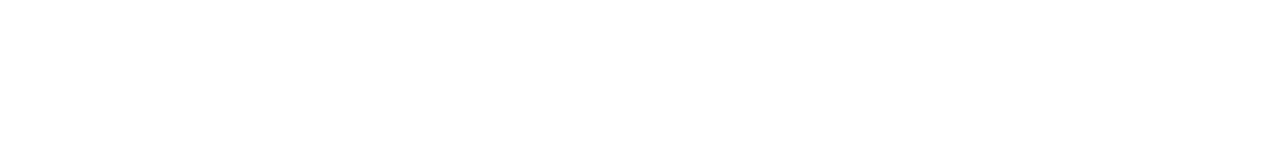
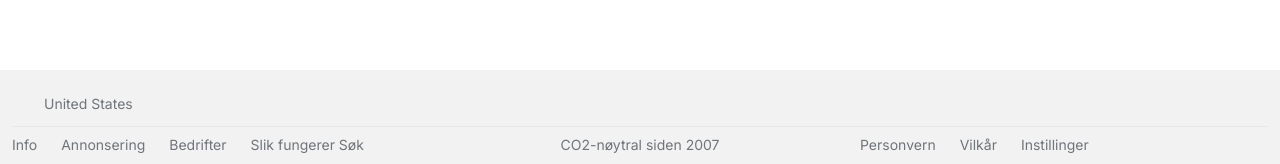
Before and after one commit to mariusrp/google-clone, a Next.js app: page / in a window 1280 px wide. Shown: the part 633-797 px from the top of the page. Built offline with nearby package versions, Linux system fonts and the light colour scheme; no server answers.

Commit message:
added footer

```diff
--- a/src/app/globals.css
+++ b/src/app/globals.css
@@ -11,4 +11,8 @@
         hover:shadow-md w-36 h-10 transition-shadow
         ;
     }
+    .link {
+        @apply hover:underline cursor-pointer
+    }
+
 }
--- a/src/app/layout.jsx
+++ b/src/app/layout.jsx
@@ -1,17 +1,21 @@
-import { Inter } from 'next/font/google'
-import './globals.css'
+import Footer from '@/components/Footer';
+import { Inter } from 'next/font/google';
+import './globals.css';
 
-const inter = Inter({ subsets: ['latin'] })
+const inter = Inter({ subsets: ['latin'] });
 
 export const metadata = {
   title: 'Create Next App',
   description: 'Generated by create next app',
-}
+};
 
 export default function RootLayout({ children }) {
   return (
-    <html lang="en">
-      <body className={inter.className}>{children}</body>
+    <html lang='en'>
+      <body className={inter.className}>
+        {children}
+        <Footer />
+      </body>
     </html>
-  )
+  );
 }
--- /dev/null
+++ b/src/components/CountryLookUp.jsx
@@ -0,0 +1,17 @@
+'use client';
+import { useEffect, useState } from 'react';
+const API_KEY = process.env.REACT_APP_API_KEY;
+
+export default function CountryLookUp() {
+  const [country, setCountry] = useState('United States');
+  useEffect(() => {
+    fetch(`http://api.ipstack.com/json/?access_key=${API_KEY}`)
+      .then((res) => res.json())
+      .then((data) => {
+        if (data && data.country_name) {
+          setCountry(data.country_name);
+        }
+      });
+  }, []);
+  return <div>{country}</div>;
+}
--- /dev/null
+++ b/src/components/Footer.jsx
@@ -0,0 +1,31 @@
+import CountryLookUp from './CountryLookUp';
+
+export default function Footer() {
+  return (
+    <footer className='absolute bottom-0 w-full space-y-2 bg-[#f2f2f2] p-3 text-[#70757a] text-sm'>
+      <div className='border-b px-8 py-3'>
+        <CountryLookUp />
+      </div>
+      <div className='grid grid-cols-1 lg:grid-cols-3 gap-4'>
+        <div className='order-1 lg:order-2 lg:col-start-2 text-center'>
+          <p>CO2-nøytral siden 2007</p>
+        </div>
+        <div className='order-2 lg:order-1 lg:col-start-1 lg:col-end-2'>
+          <ul className='flex items-center justify-center lg:justify-start space-x-6'>
+            <li className='link'>Info</li>
+            <li className='link'>Annonsering</li>
+            <li className='link'>Bedrifter</li>
+            <li className='link'>Slik fungerer Søk</li>
+          </ul>
+        </div>
+        <div className='order-3 lg:order-3 lg:col-start-3 lg:col-end-4'>
+          <ul className='flex items-center justify-center lg:justify-start space-x-6'>
+            <li className='link'>Personvern</li>
+            <li className='link'>Vilkår</li>
+            <li className='link'>Instillinger</li>
+          </ul>
+        </div>
+      </div>
+    </footer>
+  );
+}
```
Also changed, not shown: 1 other file (tests, documents, lock files or other folders).
